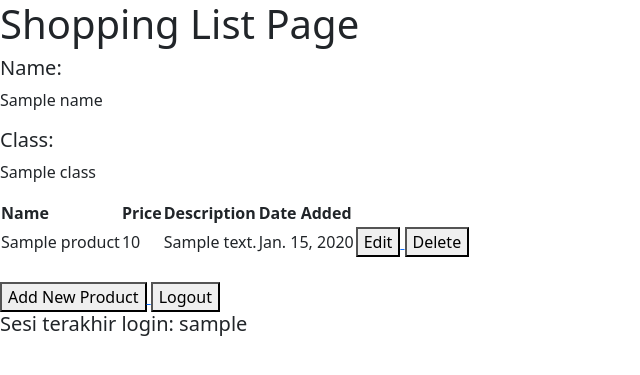
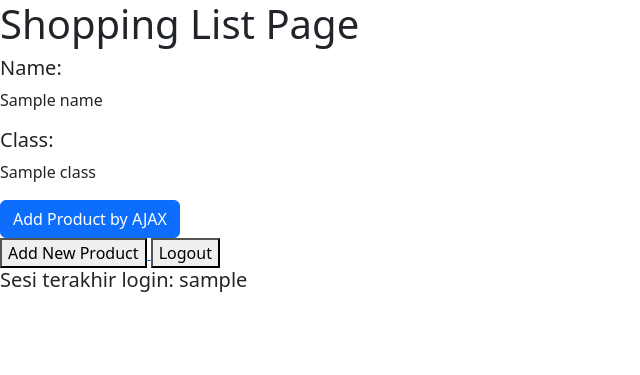
Before and after one commit to aldenluthfi/shopping-list, a Django app: template main/templates/main.html in a window 1280 px wide. Shown: the top 375 px of the page, without its empty margins (0-640 px from the left). Run offline with Django 4.2, Linux system fonts and the light colour scheme; tables that the repository leaves empty hold one stand-in row (values such as "Sample post"); the template is opened without the code that fills it: values that come from a table or form of the project are taken from there, most other values are stand-ins (such as "Sample title", 1, 10 or a date in 2020).

Commit message:
Tutorial 5

```diff
--- a/main/templates/main.html
+++ b/main/templates/main.html
@@ -9,35 +9,40 @@
     <h5>Class:</h5>
     <p>{{class}}</p>
 
-    <table>
-        <tr>
-            <th>Name</th>
-            <th>Price</th>
-            <th>Description</th>
-            <th>Date Added</th>
-        </tr>
-
-        {% for product in products %}
-            <tr>
-                <td>{{product.name}}</td>
-                <td>{{product.price}}</td>
-                <td>{{product.description}}</td>
-                <td>{{product.date_added}}</td>
-                <td>
-                    <a href="{% url 'main:edit_product' product.pk %}">
-                        <button>
-                            Edit
-                        </button>
-                    </a>
-                    <a href="{% url 'main:delete_product' product.pk %}">
-                        <button>
-                            Delete
-                        </button>
-                    </a>
-                </td>
-            </tr>
-        {% endfor %}
+    <table id="product_table">
+    <div class="modal fade" id="exampleModal" tabindex="-1" aria-labelledby="exampleModalLabel" aria-hidden="true">
+        <div class="modal-dialog">
+            <div class="modal-content">
+                <div class="modal-header">
+                    <h1 class="modal-title fs-5" id="exampleModalLabel">Add New Product</h1>
+                    <button type="button" class="btn-close" data-bs-dismiss="modal" aria-label="Close"></button>
+                </div>
+                <div class="modal-body">
+                    <form id="form" onsubmit="return false;">
+                        {% csrf_token %}
+                        <div class="mb-3">
+                            <label for="name" class="col-form-label">Name:</label>
+                            <input type="text" class="form-control" id="name" name="name"></input>
+                        </div>
+                        <div class="mb-3">
+                            <label for="price" class="col-form-label">Price:</label>
+                            <input type="number" class="form-control" id="price" name="price"></input>
+                        </div>
+                        <div class="mb-3">
+                            <label for="description" class="col-form-label">Description:</label>
+                            <textarea class="form-control" id="description" name="description"></textarea>
+                        </div>
+                    </form>
+                </div>
+                <div class="modal-footer">
+                    <button type="button" class="btn btn-secondary" data-bs-dismiss="modal">Close</button>
+                    <button type="button" class="btn btn-primary" id="button_add" data-bs-dismiss="modal">Add Product</button>
+                </div>
+            </div>
+        </div>
+    </div>
     </table>
+    <button type="button" class="btn btn-primary" data-bs-toggle="modal" data-bs-target="#exampleModal">Add Product by AJAX</button>
 
     <br />
 
@@ -53,3 +58,42 @@
     </a><br>
     <h5>Sesi terakhir login: {{ last_login }}</h5>
 {% endblock content %}
+
+<script>
+    async function getProducts() {
+        return fetch("{% url 'main:get_product_json' %}").then((res) => res.json())
+    }
+    async function refreshProducts() {
+        document.getElementById("product_table").innerHTML = ""
+        const products = await getProducts()
+        let htmlString = `<tr>
+            <th>Name</th>
+            <th>Price</th>
+            <th>Description</th>
+            <th>Date Added</th>
+        </tr>`
+        products.forEach((item) => {
+            htmlString += `\n<tr>
+            <td>${item.fields.name}</td>
+            <td>${item.fields.price}</td>
+            <td>${item.fields.description}</td>
+            <td>${item.fields.date_added}</td>
+        </tr>`
+        })
+
+        document.getElementById("product_table").innerHTML = htmlString
+    }
+
+    refreshProducts()
+
+    function addProduct() {
+        fetch("{% url 'main:add_product_ajax' %}", {
+            method: "POST",
+            body: new FormData(document.querySelector('#form'))
+        }).then(refreshProducts)
+
+        document.getElementById("form").reset()
+        return false
+    }
+    document.getElementById("button_add").onclick = addProduct
+</script>
--- a/main/urls.py
+++ b/main/urls.py
@@ -10,7 +10,9 @@ from main.views import (
     login_user,
     logout_user,
     edit_product,
-    delete_product
+    delete_product,
+    get_product_json,
+    add_product_ajax
 )
 
 app_name = 'main'
@@ -26,5 +28,7 @@ urlpatterns = [
     path('login/', login_user, name='login'),
     path('logout/', logout_user, name='logout'),
     path('edit-product/<int:id>', edit_product, name='edit_product'),
-    path('delete/<int:id>', delete_product, name='delete_product')
+    path('delete/<int:id>', delete_product, name='delete_product'),
+    path('get-product/', get_product_json, name='get_product_json'),
+    path('create-product-ajax/', add_product_ajax, name='add_product_ajax')
 ]
```
Also changed, not shown: main/views.py (+21 -1 lines).
